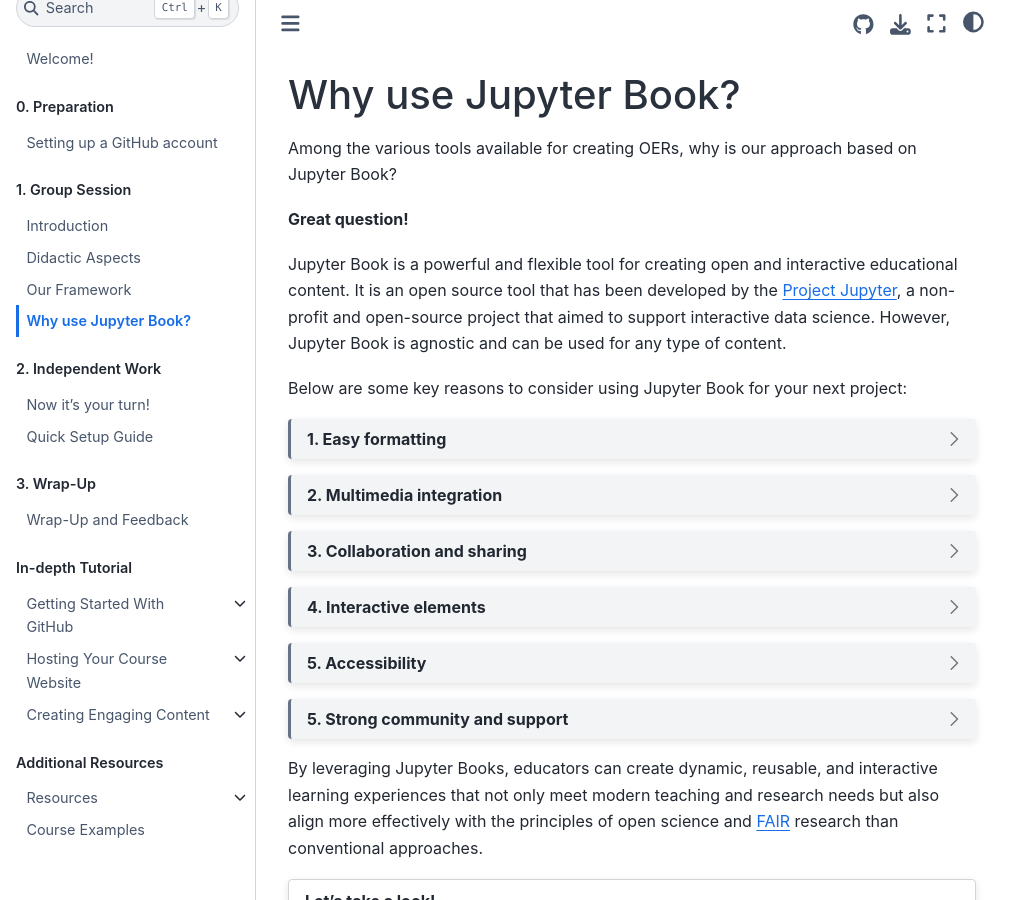
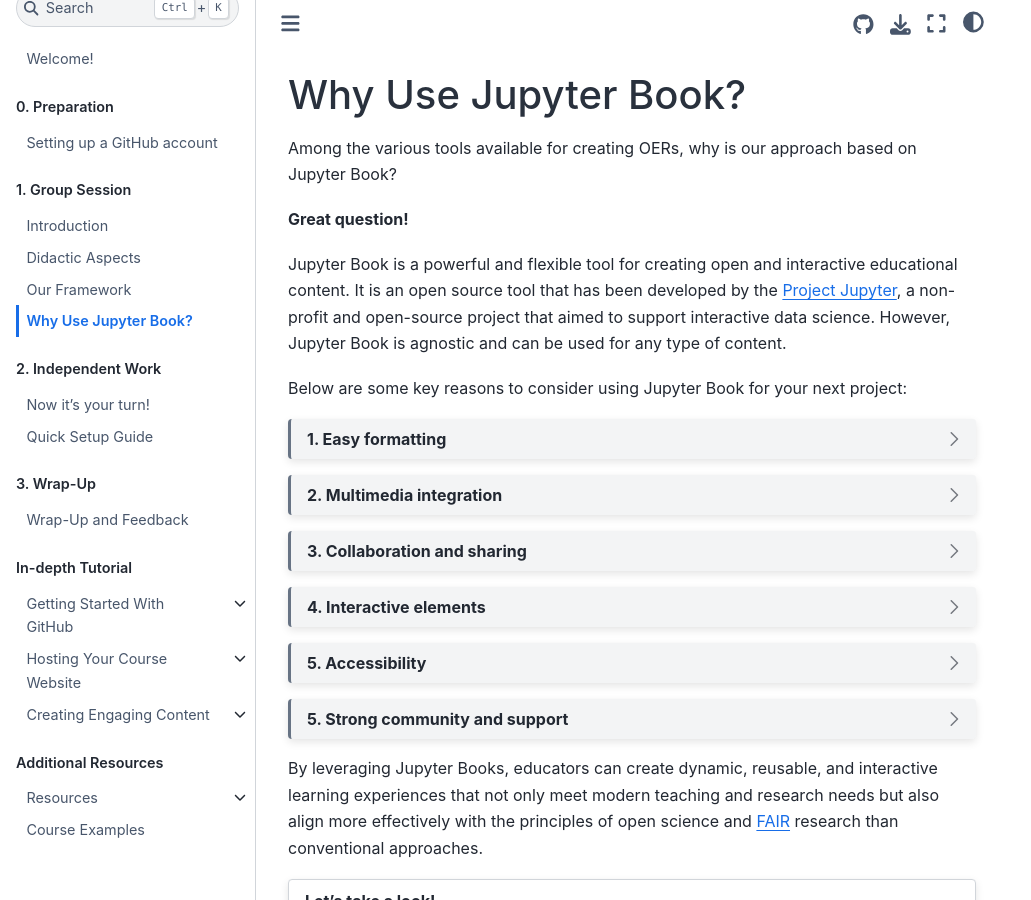
Before and after one commit to luciebinder/ws-openness-2025, a Jupyter Book: the page built from general-information/why_jb.md, in a window 1280 px wide and 900 px high. Shown: the whole window, without its empty margins (0-1031 px from the left). Built offline with Jupyter Book 1.0.4 settings and Sphinx 7.4.7 and the Sphinx Book theme 1.1.4, drawn with Linux system fonts in a browser that asks for light colours.

Commit message:
Update why_jb.md

```diff
--- a/general-information/why_jb.md
+++ b/general-information/why_jb.md
@@ -1,4 +1,4 @@
-# Why use Jupyter Book?
+# Why Use Jupyter Book?
 
 Among the various tools available for creating OERs, why is our approach based on Jupyter Book?
 
```
